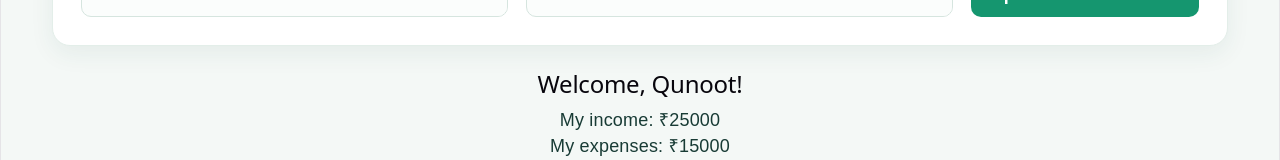
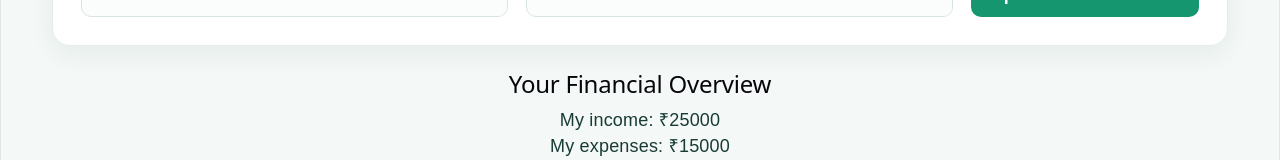
Before and after one commit to zehra-codes/Financial-habit-builder, a React (Vite) app: page / in a window 1280 px wide. Shown: the part 309-469 px from the top of the page. Built offline with nearby package versions, Linux system fonts and the light colour scheme.

Commit message:
Update dashboard heading

```diff
--- a/src/components/Welcome.jsx
+++ b/src/components/Welcome.jsx
@@ -2,7 +2,7 @@ function Welcome({ name, income, expenses }) {
 
   return (
     <div>
-      <h2>Welcome, {name}!</h2>
+      <h2>Your Financial Overview</h2>
       <p>My income: ₹{income}</p>
       <p>My expenses: ₹{expenses}</p>
       <p>You can save: ₹{income - expenses}</p>
```
